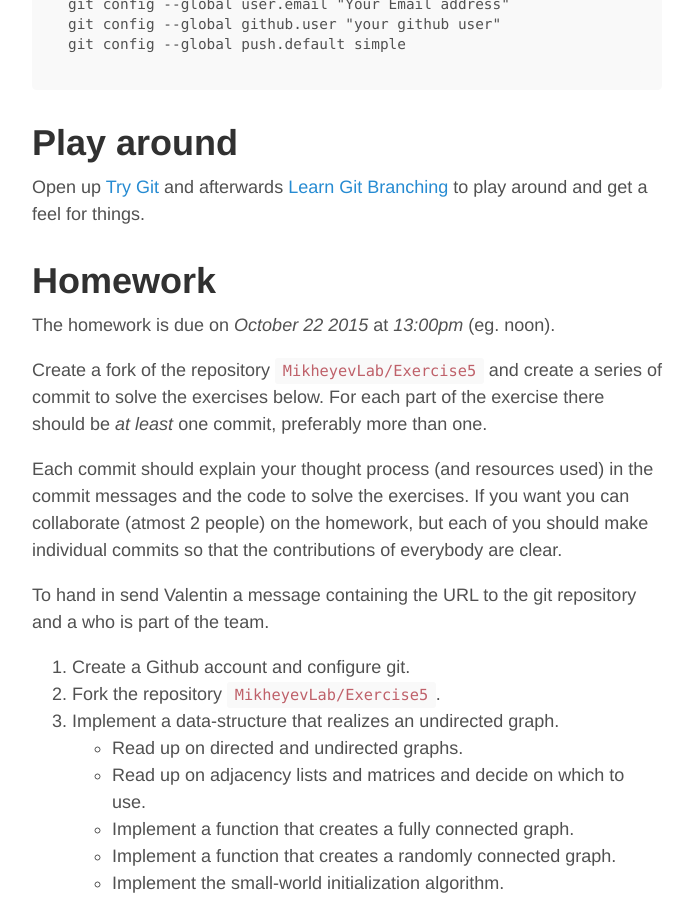
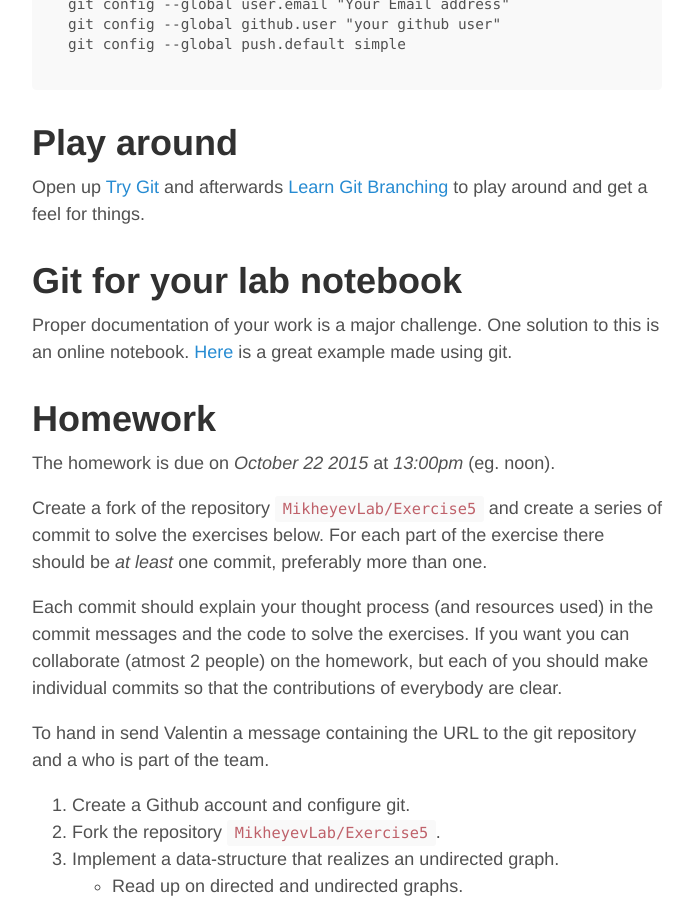
Before and after one commit to MikheyevLab/Computing-Fall-2015, a Jekyll site: the page built from _posts/2015-10-16-5-git.md, in a window 1280 px wide and 900 px high, scrolled down 2888 px. Shown: the whole window, without its empty margins (293-986 px from the left). Built offline with Jekyll 4.4.1, drawn with Linux system fonts in a browser that asks for light colours; Markdown is read by kramdown in place of the engine named in the settings.

Commit message:
added labotebook example

```diff
--- a/_posts/2015-10-16-5-git.md
+++ b/_posts/2015-10-16-5-git.md
@@ -69,6 +69,8 @@
 # Play around
 Open up [Try Git](https://try.github.io/levels/1/challenges/1) and afterwards [Learn Git Branching](http://pcottle.github.io/learnGitBranching/) to play around and get a feel for things.
 
+# Git for your lab notebook
+Proper documentation of your work is a major challenge. One solution to this is an online notebook. [Here](http://www.carlboettiger.info/2012/09/28/Welcome-to-my-lab-notebook.html) is a great example made using git.
 
 # Homework
 The homework is due on *October 22 2015* at *13:00pm* (eg. noon).
```
